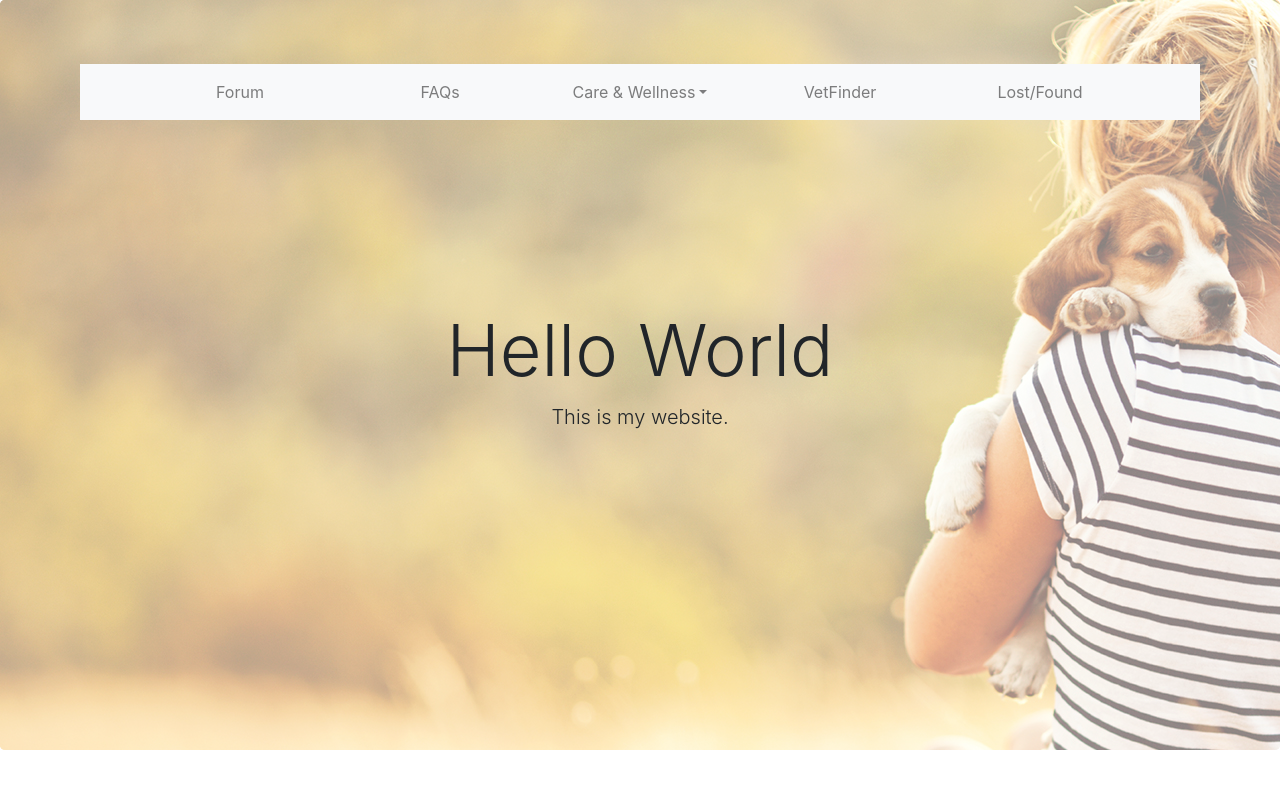
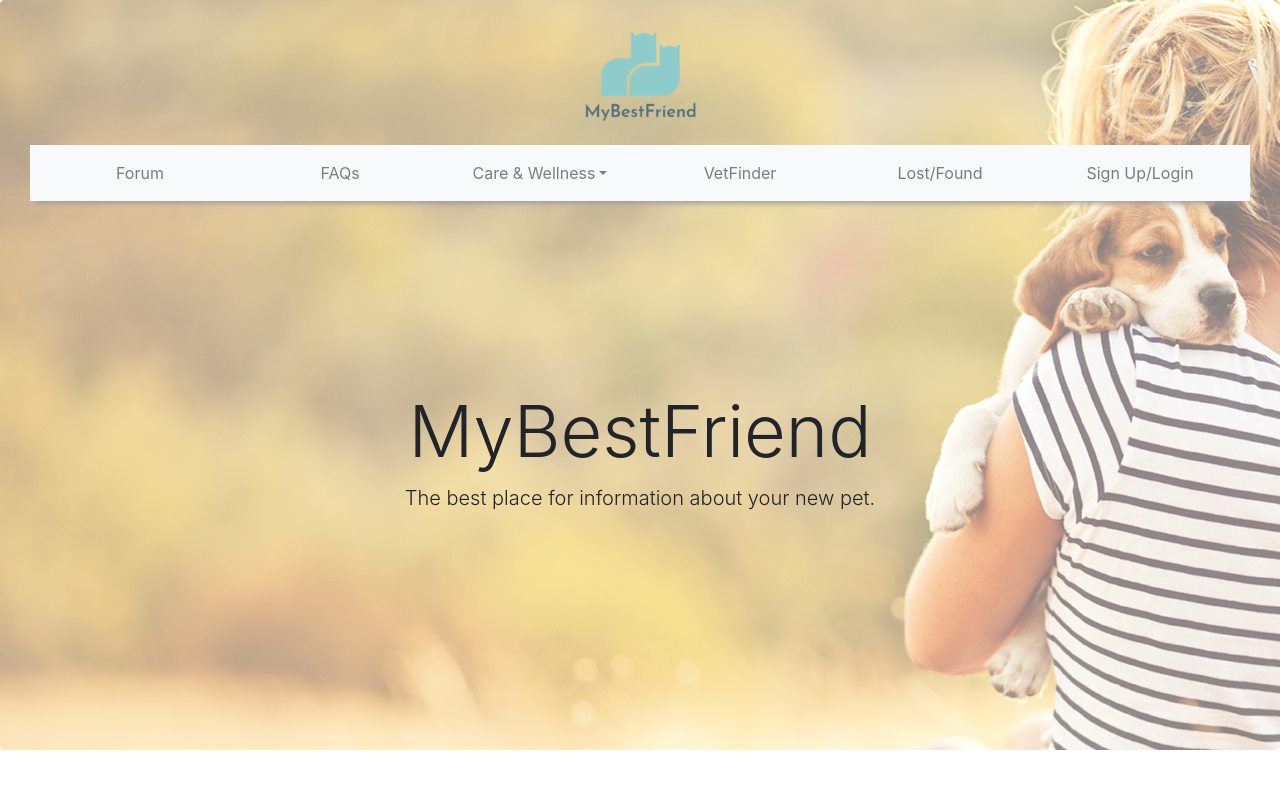
Before and after one commit to austinwayman/mansbestfriend, a React (Create React App) app in the folder client/: page / in a window 1280 px wide. Shown: the top 788 px of the page. Built offline with nearby package versions, Linux system fonts and the light colour scheme.

Commit message:
Add logo, add signup navbar

```diff
--- a/client/src/components/Jumbotron2/index.jsx
+++ b/client/src/components/Jumbotron2/index.jsx
@@ -12,7 +12,13 @@ class Jumbotron2 extends React.Component {
   render(){
   return (
     <div className="jumbotron2">
-    <Jumbotron>
+    <Jumbotron className="mainjumbotron">
+
+      {/* logo image */}
+      <div id="test"><a href ="/">
+      <img src="/images/logo_transparent.png" alt="Mylogo" id="logoimg"></img>
+      </a></div>
+
     <Nav2 />
       <div className="title">
         <h1 className="display-3">{this.props.page}</h1>
--- a/client/src/components/Nav/index.jsx
+++ b/client/src/components/Nav/index.jsx
@@ -1,11 +1,11 @@
 import React from "react";
-import {Collapse, Navbar, NavbarToggler, Nav, NavItem, NavLink, UncontrolledDropdown, DropdownToggle, DropdownMenu, DropdownItem } from 'reactstrap';
+import { Collapse, Navbar, NavbarToggler, Nav, NavItem, NavLink, UncontrolledDropdown, DropdownToggle, DropdownMenu, DropdownItem } from 'reactstrap';
 // import "./style.css";
 
 function Nav2() {
   return (
     <Navbar id="navbarthick" color="light" light expand="md">
-    <NavbarToggler/>
+      <NavbarToggler />
       <Collapse navbar>
         <Nav className="ml-auto" navbar>
 
@@ -43,6 +43,10 @@ function Nav2() {
             <NavLink href="/LostAndFound/">Lost/Found</NavLink>
           </NavItem>
 
+          <NavItem>
+            <NavLink href="/signuplogin/">Sign Up/Login</NavLink>
+          </NavItem>
+
         </Nav>
       </Collapse>
     </Navbar>
--- a/client/src/pages/Home.jsx
+++ b/client/src/pages/Home.jsx
@@ -1,5 +1,5 @@
 import React from 'react';
-import { Jumbotron,  Collapse, Navbar, NavbarToggler, Nav, NavItem, NavLink, UncontrolledDropdown, DropdownToggle, DropdownMenu, DropdownItem } from 'reactstrap';
+import { Jumbotron, Collapse, Navbar, NavbarToggler, Nav, NavItem, NavLink, UncontrolledDropdown, DropdownToggle, DropdownMenu, DropdownItem, Col, Row, Container } from 'reactstrap';
 import "../../src/styles.css";
 
 
@@ -20,7 +20,16 @@ class Home extends React.Component {
   render() {
     return (
       <div className="App">
-        <Jumbotron className="jumbotron title">
+        <Jumbotron className="mainjumbotron title">
+
+          {/* logo Nav */}
+          <Container>
+            <Row>
+              <Col><img src="/images/logo_transparent.png" alt="Mylogo" id="logoimg"></img></Col>
+            </Row>
+          </Container>
+
+          {/* Navbar start */}
           <div className="display-flex justify-content-center">
             <Navbar id="navbarthick" color="light" light expand="md">
               <NavbarToggler onClick={this.toggle} />
@@ -61,15 +70,22 @@ class Home extends React.Component {
                     <NavLink href="/LostAndFound/">Lost/Found</NavLink>
                   </NavItem>
 
+                  <NavItem>
+                    <NavLink href="/LostAndFound/">Sign Up/Login</NavLink>
+                  </NavItem>
+
                 </Nav>
               </Collapse>
             </Navbar>
+            {/* Navbar end */}
 
           </div>
+          {/* Jumbotron Text Start */}
           <div className="titletext">
-          <h1 className="display-3">Hello World</h1>
-          <p className="lead">This is my website.</p>
+            <h1 className="display-3">MyBestFriend</h1>
+            <p className="lead">The best place for information about your new pet.</p>
           </div>
+          {/* Jumbotron Text End */}
         </Jumbotron>
       </div>
     );
--- a/client/src/styles.css
+++ b/client/src/styles.css
@@ -1,15 +1,34 @@
 .jumbotron {
     background-image: url("/images/jumbotronBackground.jpg");
     box-shadow: inset 0 0 0 1000px rgba(255, 255, 255, 0.5);
-    height: 400px;
+    height: 500px;
 }
+
+.mainjumbotron {
+    padding-top: 20px !important;
+}
+
+#test {
+    align-content: center;
+    margin: 0;
+    position: relative;
+    text-align: center;
+}
+
+ #logoimg {
+     width: 125px;
+     height: 125px;
+ }
+
 .jumbotron2 .title {
     text-align: center;
     margin-top: 10%;
+    /* padding-top: 0px !important; */
 }
 .title {
     height: 750px;
     text-align: center;
+
 }
 .titletext {
     margin-top: 20%;
@@ -17,10 +36,13 @@
 #navbarthick {
     margin: 0;
     position: absolute;
-    padding-left: 60px;
-    padding-right: 60px;
+    padding-left: 10px;
+    padding-right: 10px;
     left: 50%;
     transform: translateX(-50%);
+    -webkit-box-shadow: 0 8px 6px -6px #999;
+    -moz-box-shadow: 0 8px 6px -6px #999;
+    box-shadow: 0 8px 6px -6px #999;
 }
 .nav-link {
     padding-left: 60px;
```
Also changed, not shown: client/public/images/logo_transparent.png (added). Lines whose indentation alone changed are shown as unchanged.
